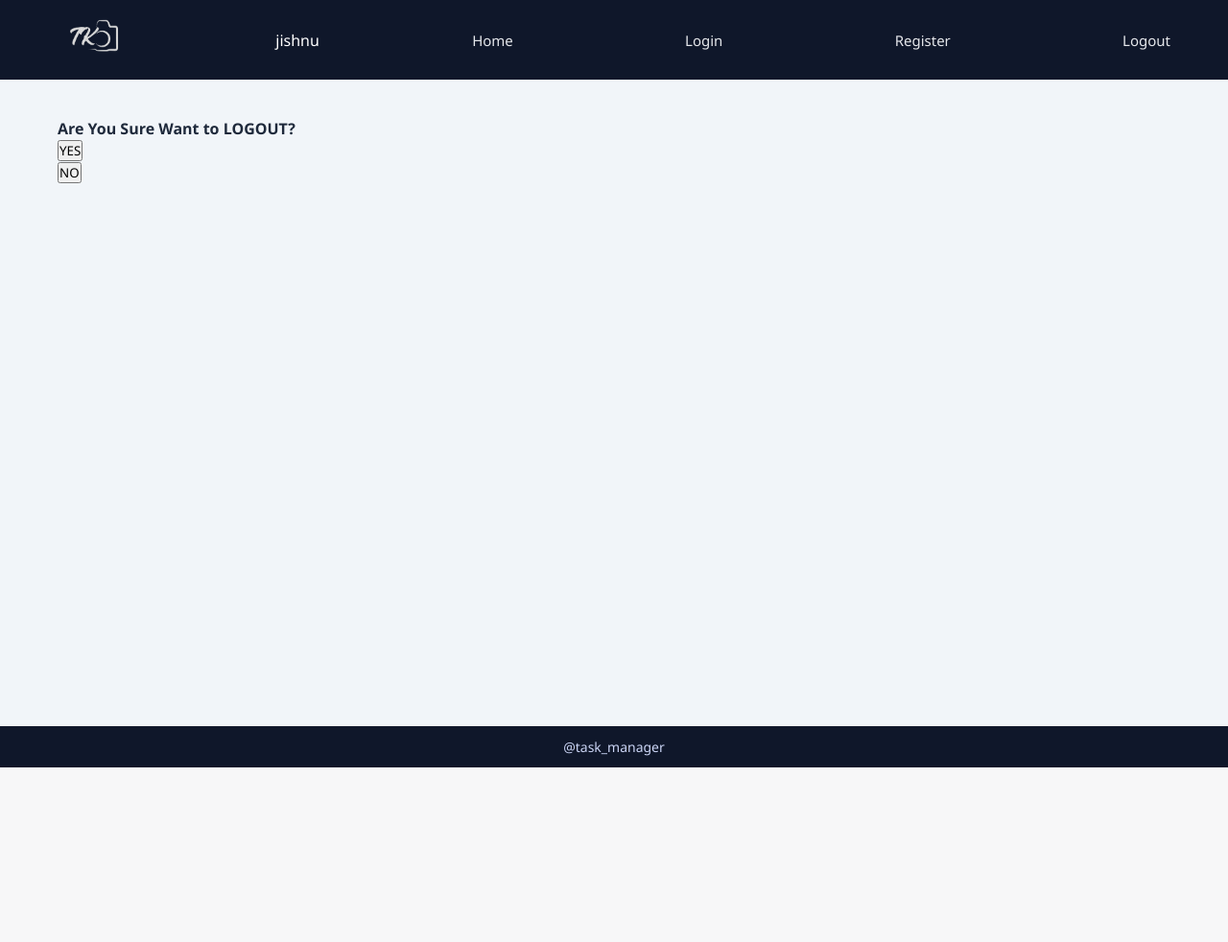
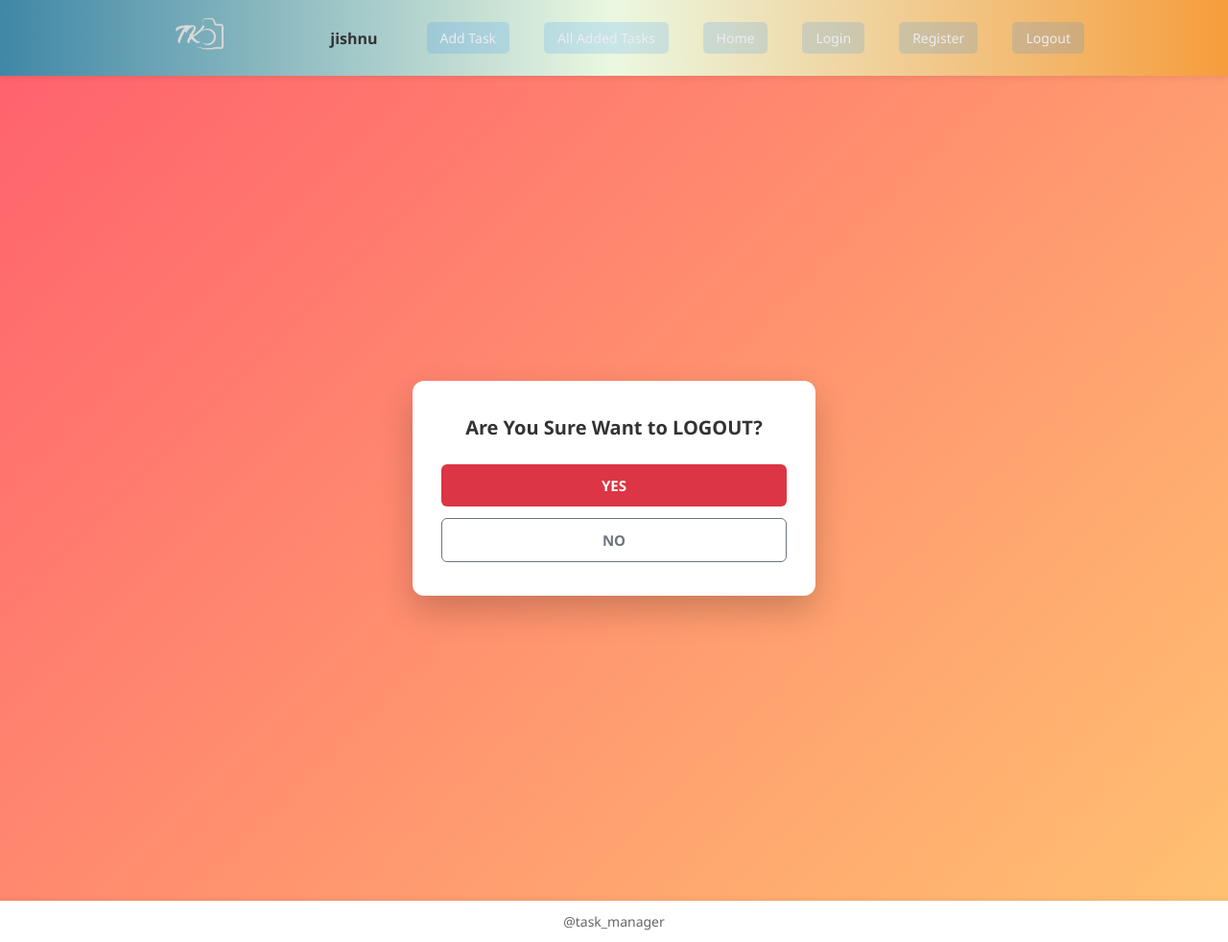
Before and after one commit to jishnupt/Task_manager_project, a Django app: page /home/Logout_page in a window 1280 px wide. Shown: the whole page at 96% size. Before the commit the page ends 800 px from the top, so only its background shows below. Run offline with Django 5.2, Linux system fonts and the light colour scheme; a user stored in the database is signed in.

Commit message:
user page admin page done

```diff
--- a/task_manager/app1/urls.py
+++ b/task_manager/app1/urls.py
@@ -9,7 +9,8 @@ urlpatterns = [
     path('Login_page',Login_page,name='Login_page'),
     path('AdminRegist',AdminRegist,name='AdminRegist'),
     path('user_dashbord',user_dashbord,name='user_dashbord'),
-    path('Logout_page',Logout_page,name='Logout_page')
+    path('Logout_page',Logout_page,name='Logout_page'),
+    path('TaskAdding',TaskAdding,name='TaskAdding')
 
 
 ] + static(settings.MEDIA_URL, document_root=settings.MEDIA_ROOT)
--- a/task_manager/app1/views.py
+++ b/task_manager/app1/views.py
@@ -1,5 +1,5 @@
 from django.shortcuts import render,redirect
-from .forms import RegisteruserForm
+from .forms import RegisteruserForm,TaskAddForm
 from django.contrib.auth import authenticate,login,logout
 from .models import Task
 # Create your views here.
@@ -45,7 +45,7 @@ def admin_dashbord(request):
     return render(request,'admin_page.html')
 
 def user_dashbord(request):
-    tasks = Task.objects.all()
+    tasks = Task.objects.filter(user=request.user)
     return render(request,'user_page.html',{'tasks':tasks})
 
 def Logout_page(request):
@@ -54,3 +54,15 @@ def Logout_page(request):
         return redirect(homepage)
     else:
         return render(request,'logout.html')
+
+def TaskAdding(request):
+    if request.method == 'POST':
+        form = TaskAddForm(request.POST,request.FILES)
+        if form.is_valid():
+            data = form.save(commit=False)
+            data.user = request.user
+            data.save()
+            return redirect(homepage)
+    else:
+        form = TaskAddForm()
+    return render(request,'task_adding.html',{'form':form})
--- a/task_manager/static/css/base.css
+++ b/task_manager/static/css/base.css
@@ -6,9 +6,12 @@
 }
 
 body {
-    background: #f8fafc;
-    color: #1e293b;
+    background-color: #f4f6f9;
 }
+.logo {
+    margin-right: auto;
+}
+
 
 .main {
     min-height: 100vh;
@@ -17,88 +20,103 @@ body {
 }
 
 .header {
+    background: linear-gradient(0.25turn, #3f87a6, #ebf8e1, #f69d3c);
     display: flex;
+    gap: 30px;
     align-items: center;
-    justify-content: space-between;
-    padding: 14px 40px;
-    background: #0f172a;
-    box-shadow: 0 4px 12px rgba(0,0,0,0.15);
-    flex-wrap: wrap;
+    padding: 12px 150px;
+    box-shadow: 0 2px 8px rgba(0, 0, 0, 0.08);
 }
+.header > a {
+    margin-left: 6px;
+}
+
 
 .logo img {
     object-fit: contain;
 }
 
+#b3 {
+    margin-right: 15px;
+    font-weight: 600;
+    color: #333;
+}
+
 .header a {
+    margin-left: 6px;
     text-decoration: none;
-    margin-left: 12px;
 }
 
 .header button {
-    background: transparent;
-    color: #e5e7eb;
-    border: 2px solid transparent;
-    padding: 8px 18px;
-    font-size: 15px;
-    font-weight: 500;
-    border-radius: 6px;
+    padding: 7px 14px;
+    border: none;
+    border-radius: 5px;
+    background-color: #007bff25;
+    color: rgb(237, 236, 243);
+    font-size: 14px;
     cursor: pointer;
-    transition: all 0.3s ease;
+    transition: 0.3s;
 }
 
 .header button:hover {
-    background: #2563eb;
-    border-color: #2563eb;
-    color: #ffffff;
-    transform: translateY(-1px);
+    background-color: #fbaa07;
 }
 
 .content {
     flex: 1;
-    padding: 40px 60px;
-    background: #f1f5f9;
+    padding: 30px 50px;
 }
 
 .footer {
-    background: #0f172a;
-    color: #cbd5f5;
+    background-color: #ffffff;
     text-align: center;
-    padding: 12px 0;
+    padding: 12px;
+    box-shadow: 0 -2px 6px rgba(0, 0, 0, 0.05);
+}
+
+.footer p {
+    color: #666;
     font-size: 14px;
 }
-#b3{
-    color: white;
-}
 
-@media (max-width: 992px) {
+@media (max-width: 768px) {
     .header {
-        padding: 14px 20px;
+        flex-wrap: wrap;
+        gap: 10px;
+        padding: 12px 20px;
     }
 
-    .content {
-        padding: 30px;
+    #b3 {
+        width: 100%;
+        text-align: right;
+        margin-right: 0;
+    }
+
+    .header a {
+        margin-left: 4px;
+    }
+
+    .header button {
+        padding: 6px 12px;
+        font-size: 13px;
     }
 }
 
-@media (max-width: 600px) {
+@media (max-width: 480px) {
     .header {
         flex-direction: column;
-        align-items: center;
-        gap: 10px;
+        align-items: flex-start;
     }
 
     .header a {
-        margin-left: 0;
         width: 100%;
     }
 
     .header button {
         width: 100%;
-        text-align: center;
     }
 
-    .content {
-        padding: 20px;
+    #b3 {
+        text-align: left;
     }
 }
--- a/task_manager/static/css/home.css
+++ b/task_manager/static/css/home.css
@@ -3,7 +3,7 @@
     display: flex;
     align-items: center;
     justify-content: center;
-    background: linear-gradient(135deg, #2b0cdbcf, #3517bcc2);
+    background: linear-gradient(135deg, #a395efcf, #cac2eec2);
     padding: 40px 20px;
     text-align: center;
 }
--- a/task_manager/static/css/logout.css
+++ b/task_manager/static/css/logout.css
@@ -0,0 +1,88 @@
+* {
+    margin: 0;
+    padding: 0;
+    box-sizing: border-box;
+    font-family: "Segoe UI", Tahoma, Geneva, Verdana, sans-serif;
+}
+
+body {
+    background: linear-gradient(135deg, #ff5f6d, #ffc371);
+    min-height: 100vh;
+}
+
+.logout_section {
+    min-height: 100vh;
+    display: flex;
+    align-items: center;
+    justify-content: center;
+    padding: 20px;
+}
+
+.logout_card {
+    background-color: #ffffff;
+    width: 100%;
+    max-width: 420px;
+    padding: 35px 30px;
+    border-radius: 12px;
+    box-shadow: 0 15px 35px rgba(0, 0, 0, 0.2);
+    text-align: center;
+}
+
+.logout_card h4 {
+    font-size: 20px;
+    margin-bottom: 25px;
+    color: #333;
+}
+
+.logout_card form {
+    margin-bottom: 12px;
+}
+
+.logout_card input[type="submit"] {
+    width: 100%;
+    padding: 12px;
+    border: none;
+    border-radius: 6px;
+    background-color: #dc3545;
+    color: white;
+    font-size: 15px;
+    font-weight: 600;
+    cursor: pointer;
+    transition: 0.3s;
+}
+
+.logout_card input[type="submit"]:hover {
+    background: linear-gradient(135deg, #a395efcf, #cac2eec2);
+}
+
+.logout_card a {
+    text-decoration: none;
+}
+
+.logout_card button {
+    width: 100%;
+    padding: 12px;
+    border: 1px solid #6c757d;
+    border-radius: 6px;
+    background-color: transparent;
+    color: #6c757d;
+    font-size: 15px;
+    font-weight: 600;
+    cursor: pointer;
+    transition: 0.3s;
+}
+
+.logout_card button:hover {
+    background-color: #6c757d;
+    color: white;
+}
+
+@media (max-width: 480px) {
+    .logout_card {
+        padding: 28px 20px;
+    }
+
+    .logout_card h4 {
+        font-size: 18px;
+    }
+}
--- a/task_manager/template/base.html
+++ b/task_manager/template/base.html
@@ -14,6 +14,8 @@
             </div>
             {% if user.is_authenticated %}
             <p id="b3">{{request.user}}</p>
+            <a href="{% url 'TaskAdding' %}"><button>Add Task</button></a>
+            <a href="{% url 'user_dashbord' %}"><button>All Added Tasks</button></a>
             {% endif %}
             <a href="{% url 'homepage' %}"><button>Home</button></a>
             <a href="{% url 'Login_page' %}"><button>Login</button></a>
--- /dev/null
+++ b/task_manager/template/task_adding.html
@@ -0,0 +1,5 @@
+<form method="post" enctype="multipart/form-data">
+    {% csrf_token %}
+    {{form}}
+    <input type="submit" value="Add Task">
+</form>
```
Also changed, not shown: task_manager/static/css/login.css (+71 -0 lines), task_manager/static/css/register.css (+93 -0 lines), task_manager/db.sqlite3, task_manager/tasks/pexels-life-of-pix-67468.jpg (added), task_manager/template/admin_reg.html (line endings or trailing spaces).
